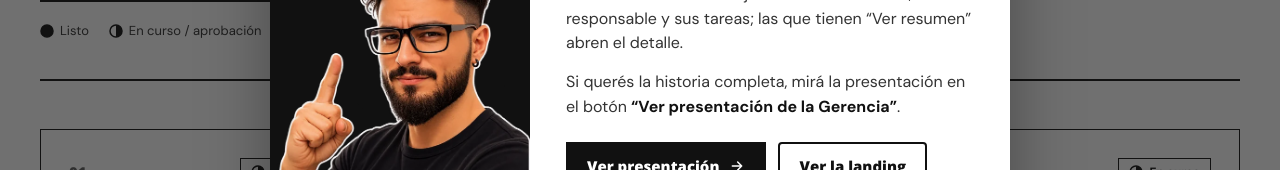
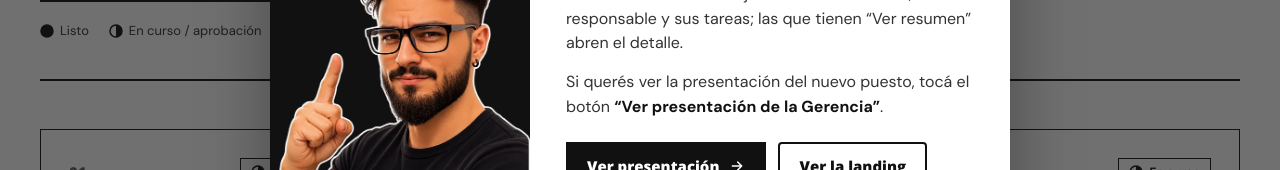
Before and after one commit to Startek-latam/Gerencia-Nuevos-Negocios, a plain HTML site: page index.html in a window 1280 px wide. Shown: the part 366-536 px from the top of the page. Drawn offline with nearby package versions, Linux system fonts and the light colour scheme.

Commit message:
Editar texto de la tarjeta de bienvenida
Co-Authored-By: Claude Opus 5.5 <noreply@anthropic.com>
Claude-Session: https://claude.ai/code/session_01JoB9ZBwkwSyip5sGHNFjZQ

```diff
--- a/index.html
+++ b/index.html
@@ -129,7 +129,7 @@ dialog.intro::backdrop{background:rgba(17,17,17,.6)}
 <span class="ey">Cómo leer esta landing</span>
 <h2 id="intro-t">Un vistazo rápido al proyecto</h2>
 <p>Acá vas a encontrar las <strong>tareas y los ejes principales</strong> de la Gerencia. Cada tarjeta muestra su status, su responsable y sus tareas; las que tienen “Ver resumen” abren el detalle.</p>
-<p>Si querés la historia completa, mirá la presentación en el botón <strong>“Ver presentación de la Gerencia”</strong>.</p>
+<p>Si querés ver la presentación del nuevo puesto, tocá el botón <strong>“Ver presentación de la Gerencia”</strong>.</p>
 <div class="intro-act">
 <a href="presentacion/index.html">Ver presentación<svg width="16" height="16" viewBox="0 0 24 24" fill="none" stroke="currentColor" stroke-width="2.25" stroke-linecap="round" stroke-linejoin="round" aria-hidden="true"><path d="M5 12h14M13 6l6 6-6 6"></path></svg></a>
 <button type="button" data-close autofocus>Ver la landing</button>
```
